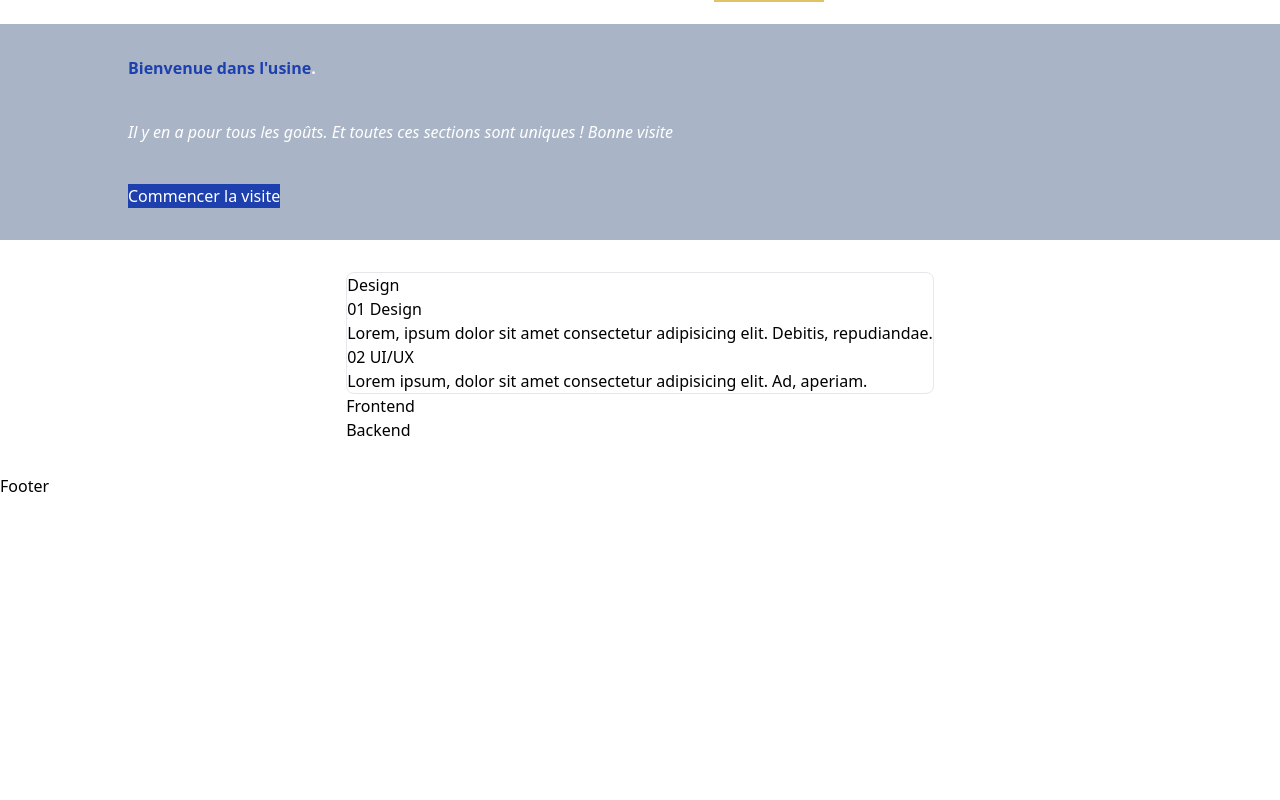
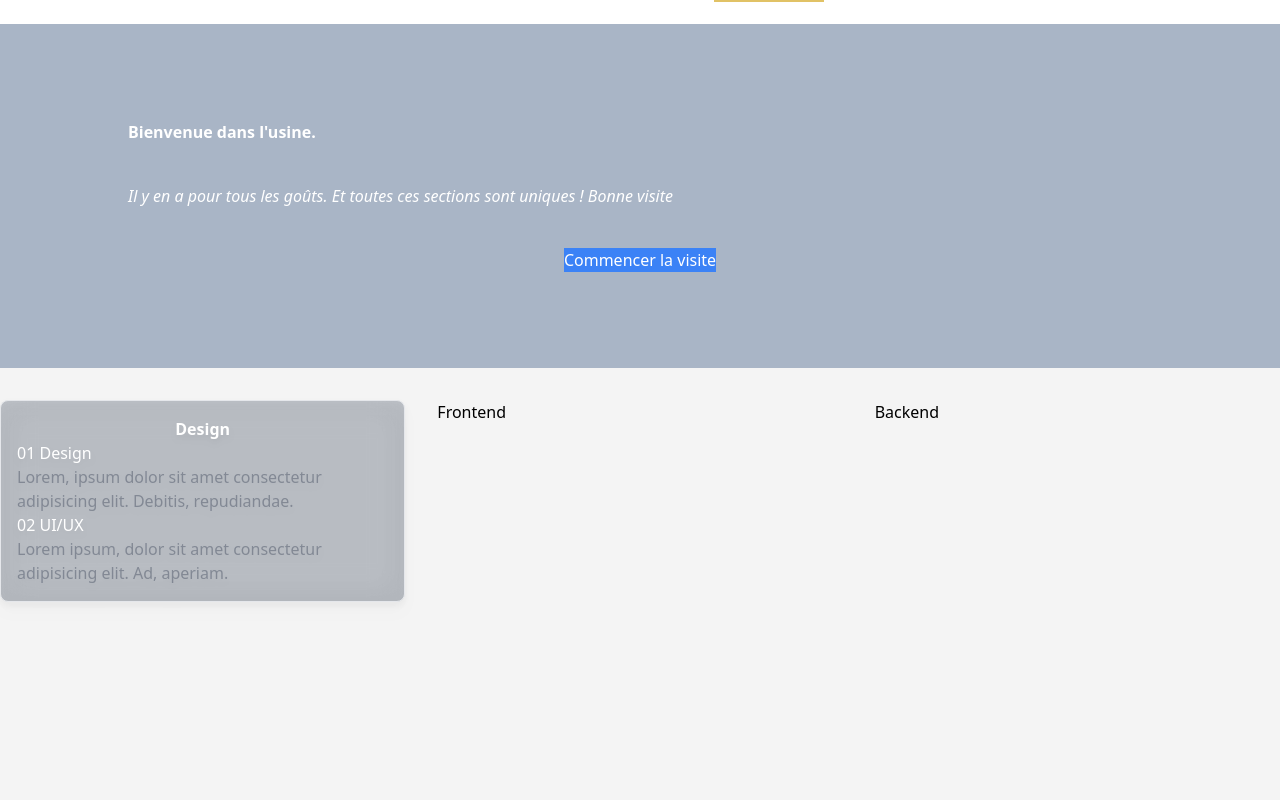
Before and after one commit to NdMamadouDv/Template_test, a Next.js app in the folder front/: page /HomeSection1 in a window 1280 px wide. Shown: the top 800 px of the page. Built offline with nearby package versions, Linux system fonts and the light colour scheme.

Commit message:
reparation

```diff
--- a/front/src/Components/layout/Container.tsx
+++ b/front/src/Components/layout/Container.tsx
@@ -7,7 +7,7 @@ interface Props {
 
 export const Container = ({ children, className = "" }: Props) => {
   return (
-		<div className={clsx(className, "container mx-auto px-4 md:px-5 lg:px-6")}>
+    <div className={clsx(className, "container w-[80%] mx-auto")}>
       {children}
     </div>
   );
--- a/front/src/Components/ui/Typography.tsx
+++ b/front/src/Components/ui/Typography.tsx
@@ -48,7 +48,7 @@ export default function Typography({
 
   switch (variant) {
     case "display":
-			variantStyle = "text-5xl md:text-6xl 2xl:text-7xl";
+      variantStyle = "text-7xl md:text-8xl 2xl:text-9xl";
       break;
     case "h1":
       variantStyle = "text-4xl md:text-5xl 2xl:text-6xl";
@@ -120,7 +120,8 @@ export default function Typography({
         fontStyle,
         className
       )}
-			contentEditable={editable}>
+      contentEditable={editable}
+    >
       {children}
     </Component>
   );
--- a/front/src/Components/ui/button.tsx
+++ b/front/src/Components/ui/button.tsx
@@ -2,7 +2,7 @@ import clsx from "clsx";
 
 interface Props {
   size?: "small" | "medium" | "large";
-  variant?: "primary" | "secondary" | "ico";
+  variant?: "primary" | "secondary" | "ico" | "customize";
   icon?: { icon: React.ElementType };
   iconTheme?: "primary" | "secondary" | "gray";
   iconPosition?: "left" | "right";
@@ -16,7 +16,7 @@ interface Props {
 
 export const Button = ({
   size = "medium",
-  variant = "primary",
+  variant = "customize",
   icon,
   iconTheme = "primary",
   iconPosition = "right",
@@ -36,8 +36,12 @@ export const Button = ({
     case "primary":
       variantStyles = "bg-primary hover:bg-primary/90 text-white rounded-xl";
       break;
+
     case "secondary":
       variantStyles = "bg-night hover:bg-night/90 text-white rounded-[100rem]";
+      break;
+    case "customize":
+      variantStyles = "";
       break;
     case "ico":
       if (iconTheme === "primary") {
--- a/front/src/modules/HomeSection1/Components/Hero.tsx
+++ b/front/src/modules/HomeSection1/Components/Hero.tsx
@@ -5,19 +5,19 @@ import React from "react";
 import Link from "next/link";
 const Hero = () => {
   return (
-    <div className="bg-slate-400/80">
+    <div className="bg-slate-400/80 py-16">
       <Container className="py-8">
-        <div className="grid max-w-[80%] mx-auto gap-y-10">
+        <div className="grid max-w-[80%] mx-auto gap-y-10 items-center justify-">
           <Typography
-            variant="display"
+            variant="h1"
             component="h1"
-            className="text-left text-blue-800 font-extrabold"
+            className="text-left text-white font-extrabold"
             font="main"
           >
             {" "}
             Bienvenue dans l'usine
             <Typography
-              variant="display"
+              variant="h1"
               component="span"
               className="text-white  font-extrabold "
               font="main"
@@ -35,10 +35,11 @@ const Hero = () => {
             Bonne visite
           </Typography>
 
-          <Link href="#section1">
+          <Link href="#section1" className="mx-auto">
             <Button
               size="small"
-              className="bg-blue-800 hover:bg-blue-800"
+              variant="customize"
+              className="bg-blue-500 hover:bg-blue-500 text-white "
               rounded="full"
             >
               {" "}
--- a/front/src/modules/HomeSection1/Components/Section1.tsx
+++ b/front/src/modules/HomeSection1/Components/Section1.tsx
@@ -5,21 +5,35 @@ import React from "react";
 
 const Section1 = () => {
   return (
-    <Container className="my-8">
-      <div className=" grid lg:grid-col-3 items-center justify-center">
-        <div className="border rounded-lg ">
-          <Typography variant="h2">Design</Typography>
-          <Typography component="h3" variant="h3" className="">
+    <div className=" py-8 bg-gray-300 min-h-screen">
+      <Container className="">
+        <div className=" grid lg:grid-cols-3 gap-x-8 ">
+          <div className="border rounded-lg bg-opacity-30 backdrop-blur-lg bg-slate-600 drop-shadow-lg p-4 grid ">
+            <Typography
+              variant="h1"
+              className="text-white text-center font-bold"
+            >
+              Design
+            </Typography>
+            <Typography component="h3" variant="h3" className="text-white">
               01 Design
             </Typography>
-          <Typography component="p" variant="p" className="">
+            <Typography
+              component="p"
+              variant="body-sm"
+              className=" text-gray-500/70"
+            >
               Lorem, ipsum dolor sit amet consectetur adipisicing elit. Debitis,
               repudiandae.
             </Typography>
-          <Typography component="h3" variant="h3" className="">
+            <Typography component="h3" variant="h3" className="text-white">
               02 UI/UX
             </Typography>
-          <Typography component="p" variant="p" className="">
+            <Typography
+              component="p"
+              variant="body-sm"
+              className=" text-gray-500/70"
+            >
               Lorem ipsum, dolor sit amet consectetur adipisicing elit. Ad,
               aperiam.
             </Typography>
@@ -28,6 +42,7 @@ const Section1 = () => {
           <Typography>Backend</Typography>
         </div>
       </Container>
+    </div>
   );
 };
 
--- a/front/src/modules/home/components/Hero.tsx
+++ b/front/src/modules/home/components/Hero.tsx
@@ -10,15 +10,14 @@ const Hero = () => {
         <div className=" h-full grid items-center justify-center py-36">
           <div className="space-y-10 lg:space-y-12">
             <Typography
-							variant="display"
+              variant="h1"
               component="h1"
               weight="medium"
-							className=" text-white ">
+              className=" text-white "
+            >
               Créons ensemble un site web qui vend.
             </Typography>
-						<Typography
-							variant="lead"
-							className="lg:max-w-xl text-white">
+            <Typography variant="lead" className="lg:max-w-xl text-white">
               Coder est difficile, et vous n'avez pas de temps. Ca tombe bien,
               nos équipes de développeur dévoués ont mis en place des
               technologies pour créer les sites internet de demain.
@@ -26,9 +25,7 @@ const Hero = () => {
 
             <Link href="/editor">
               {" "}
-							<Typography
-								variant="body-base"
-								className="mt-8 ">
+              <Typography variant="body-base" className="mt-8 ">
                 Essayer maintenant
               </Typography>{" "}
             </Link>
--- a/front/src/modules/home/components/Knowledge.tsx
+++ b/front/src/modules/home/components/Knowledge.tsx
@@ -5,8 +5,9 @@ import Image from "next/image";
 const Knowledge = () => {
   return (
     <section className="my-8">
-      <Typography variant="h2">Notre savoir faire</Typography>
       <Container className="grid xl:grid-cols-3 items-center justify-center gap-10 ">
+        <Typography variant="h2">Notre savoir faire</Typography>
+
         <div className="flex flex-col  gap-4 items-center justify-center">
           <Image
             src="/equipe-sur-un-projet.jpg"
--- a/front/src/pages/HomeSection1/index.tsx
+++ b/front/src/pages/HomeSection1/index.tsx
@@ -3,7 +3,7 @@ import HomeSection1Container from "@/modules/HomeSection1/HomeSection1.Container
 import React from "react";
 const index = () => {
   return (
-    <Layout>
+    <Layout navFixed>
       <HomeSection1Container />
     </Layout>
   );
--- a/front/tailwind.config.js
+++ b/front/tailwind.config.js
@@ -7,13 +7,29 @@ module.exports = {
   ],
   theme: {
     fontSize: {
-      "7xl": [
+      "9xl": [
         "10rem",
         {
-          lineHeight: "8.8rem",
+          lineHeight: "9.8rem",
           letterSpacing: "0.001rem",
         },
       ],
+      "8xl": [
+        "8.5rem",
+        {
+          lineHeight: "7.2rem",
+          letterSpacing: "0.001rem",
+        },
+      ],
+
+      "7xl": [
+        "7.7rem",
+        {
+          lineHeight: "6.2rem",
+          letterSpacing: "0.001rem",
+        },
+      ],
+
       "6xl": [
         "5rem",
         {
```
Lines whose indentation alone changed are shown as unchanged.
